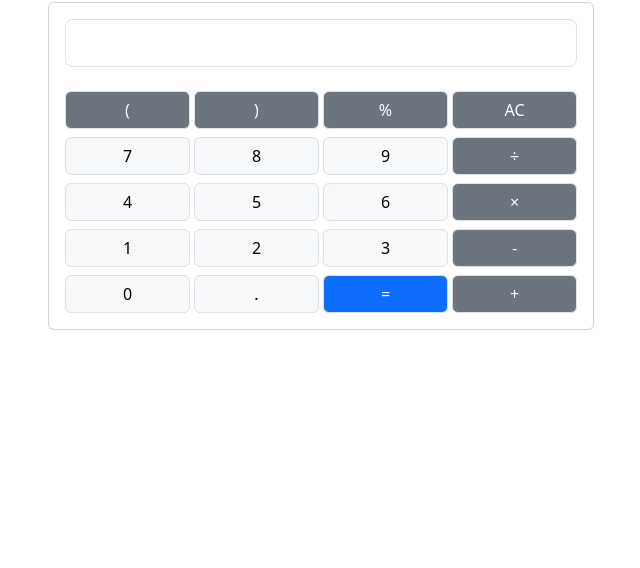
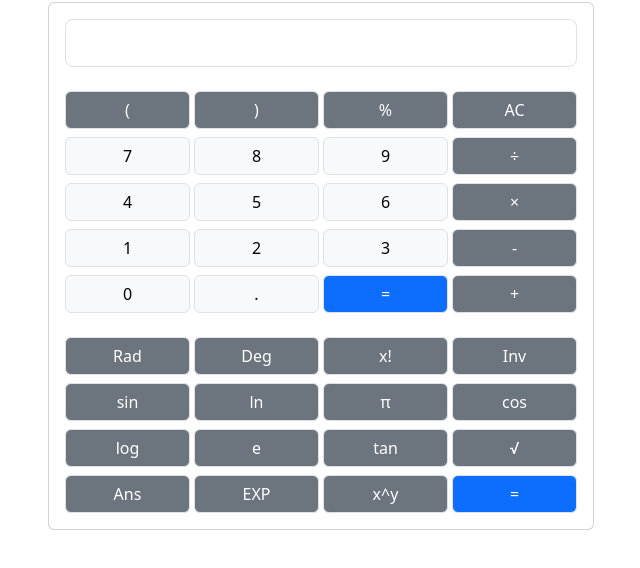
Before and after one commit to iGeorgeUA/scientific-calculator, a plain HTML site: page src/index.html in a window 1280 px wide. Shown: the part 70-638 px from the top of the page, without its empty margins (319-959 px from the left). Drawn offline with nearby package versions, Linux system fonts and the light colour scheme.

Commit message:
Added extra functionality

```diff
--- a/src/index.html
+++ b/src/index.html
@@ -27,6 +27,7 @@
                 aria-label=".form-control-lg example"
               />
             </div>
+
             <div class="mx-3 mb-3">
               <div class="row gx-1">
                 <div class="col-3">
@@ -166,6 +167,145 @@
                 </div>
               </div>
             </div>
+
+            <div class="mx-3 mb-3">
+              <div class="row gx-1">
+                <div class="col-3">
+                  <button
+                    type="button"
+                    class="btn btn-secondary w-100 mt-2 border"
+                  >
+                    Rad
+                  </button>
+                </div>
+                <div class="col-3">
+                  <button
+                    type="button"
+                    class="btn btn-secondary w-100 mt-2 border"
+                  >
+                    Deg
+                  </button>
+                </div>
+                <div class="col-3">
+                  <button
+                    type="button"
+                    class="btn btn-secondary w-100 mt-2 border"
+                  >
+                    x!
+                  </button>
+                </div>
+                <div class="col-3">
+                  <button
+                    type="button"
+                    class="btn btn-secondary w-100 mt-2 border"
+                  >
+                    Inv
+                  </button>
+                </div>
+              </div>
+              <div class="row gx-1">
+                <div class="col-3">
+                  <button
+                    type="button"
+                    class="btn btn-secondary w-100 mt-2 border"
+                  >
+                    sin
+                  </button>
+                </div>
+                <div class="col-3">
+                  <button
+                    type="button"
+                    class="btn btn-secondary w-100 mt-2 border"
+                  >
+                    ln
+                  </button>
+                </div>
+                <div class="col-3">
+                  <button
+                    type="button"
+                    class="btn btn-secondary w-100 mt-2 border"
+                  >
+                    π
+                  </button>
+                </div>
+                <div class="col-3">
+                  <button
+                    type="button"
+                    class="btn btn-secondary w-100 mt-2 border"
+                  >
+                    cos
+                  </button>
+                </div>
+              </div>
+              <div class="row gx-1">
+                <div class="col-3">
+                  <button
+                    type="button"
+                    class="btn btn-secondary w-100 mt-2 border"
+                  >
+                    log
+                  </button>
+                </div>
+                <div class="col-3">
+                  <button
+                    type="button"
+                    class="btn btn-secondary w-100 mt-2 border"
+                  >
+                    e
+                  </button>
+                </div>
+                <div class="col-3">
+                  <button
+                    type="button"
+                    class="btn btn-secondary w-100 mt-2 border"
+                  >
+                    tan
+                  </button>
+                </div>
+                <div class="col-3">
+                  <button
+                    type="button"
+                    class="btn btn-secondary w-100 mt-2 border"
+                  >
+                  √
+                  </button>
+                </div>
+              </div>
+              <div class="row gx-1">
+                <div class="col-3">
+                  <button
+                    type="button"
+                    class="btn btn-secondary w-100 mt-2 border"
+                  >
+                    Ans
+                  </button>
+                </div>
+                <div class="col-3">
+                  <button
+                    type="button"
+                    class="btn btn-secondary w-100 mt-2 border"
+                  >
+                    EXP
+                  </button>
+                </div>
+                <div class="col-3">
+                  <button
+                    type="button"
+                    class="btn btn-secondary w-100 mt-2 border"
+                  >
+                    x^y
+                  </button>
+                </div>
+                <div class="col-3">
+                  <button
+                    type="button"
+                    class="btn btn-primary w-100 mt-2 border"
+                  >
+                    =
+                  </button>
+                </div>
+              </div>
+            </div>
           </div>
         </div>
       </div>
--- a/src/script.js
+++ b/src/script.js
@@ -5,7 +5,26 @@ document.addEventListener("DOMContentLoaded", () => {
   let currentValue = "";
 
   function calculate() {
-    const convertedValue = currentValue.replace("÷", "/").replace("×", "*").replace("%", "/100");
+    const convertedValue = currentValue
+      .replace("÷", "/")
+      .replace("×", "*")
+      .replace("%", "/100")
+      .replace("sin", "Math.sin")
+      .replace("cos", "Math.cos")
+      .replace("ln", "Math.log")
+      .replace("π", "Math.PI")
+      .replace("e", "Math.E")
+      .replace("√", "Math.sqrt")
+      .replace("log", "Math.log10")
+      .replace("tan", "Math.tan")
+      .replace("x!", "factorial")
+      .replace("Inv", "1/")
+      .replace("Ans", "currentValue")
+      .replace("EXP", "Math.exp")
+      .replace("x^y", "Math.pow")
+      .replace("Rad", "Math.toRadians")
+      .replace("Deg", "Math.toDegrees");
+
     const result = eval(convertedValue);
     currentValue = result.toString();
     display.value = currentValue;
@@ -16,6 +35,7 @@ document.addEventListener("DOMContentLoaded", () => {
     button.addEventListener("click", () => {
       const value = button.innerText;
 
+      try {
         if (value === "AC") {
           currentValue = "";
           display.value = currentValue;
@@ -26,6 +46,10 @@ document.addEventListener("DOMContentLoaded", () => {
           currentValue += value;
           display.value = currentValue;
         }
+      } catch (error) {
+        currentValue = "Error";
+        display.value = currentValue;
+      }
     });
   }
 });
```
Lines whose indentation alone changed are shown as unchanged.
